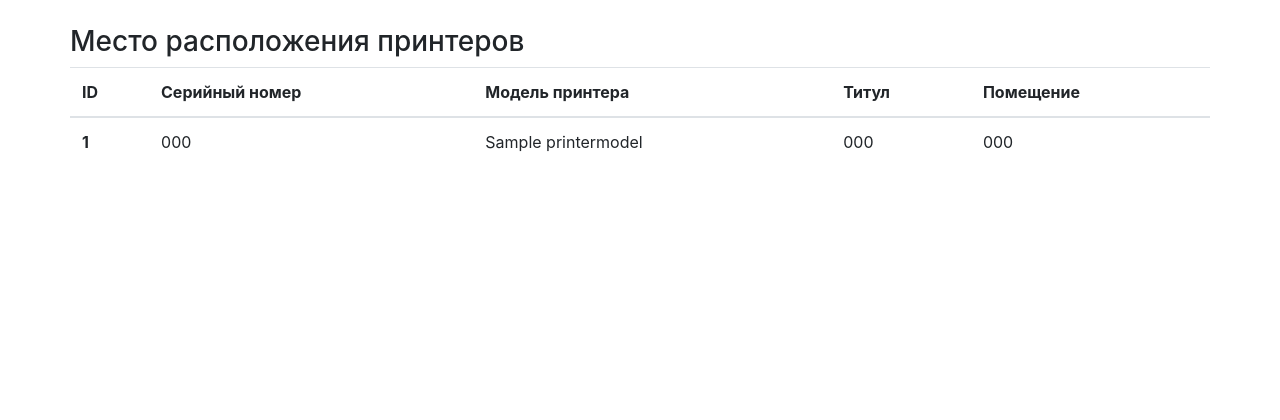
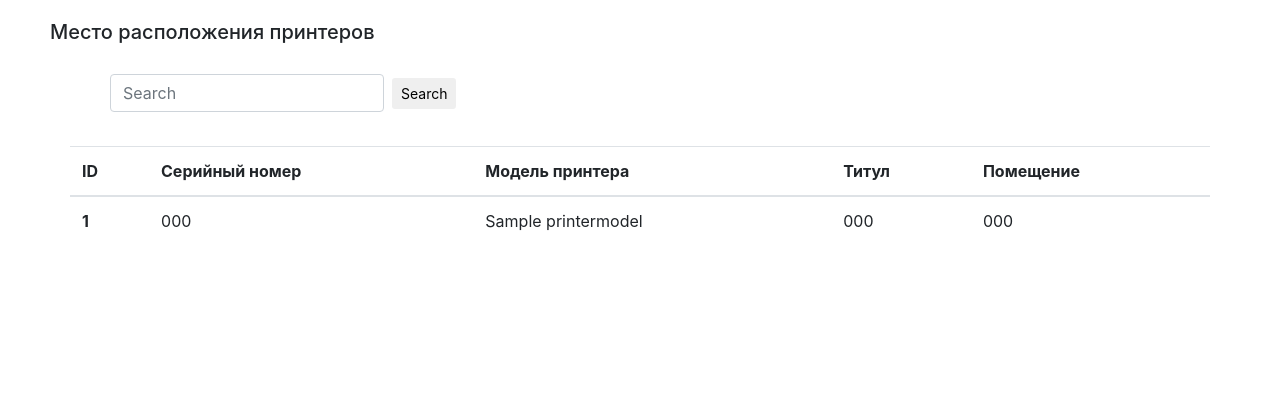
Before and after one commit to IldarProgrammist/InvWeb, a Django app: page /printer/location/ in a window 1280 px wide. Shown: the part 56-476 px from the top of the page. Run offline with Django 3.2, Linux system fonts and the light colour scheme; tables that the repository leaves empty hold one stand-in row (values such as "Sample post"); some libraries are stand-ins or nearby versions.

Commit message:
Добавление поиска в PrinterLocation

```diff
--- a/InvWeb/settings.py
+++ b/InvWeb/settings.py
@@ -30,7 +30,6 @@ INSTALLED_APPS = [
     'localization',
     'import_export',
     'catrige',
-    'person',
 ]
 
 MIDDLEWARE = [
--- a/catrige/views.py
+++ b/catrige/views.py
@@ -1,6 +1,4 @@
-from django.shortcuts import render
 from django.views.generic import ListView
-
 from catrige.models import CatrigeModel
 
 
--- a/printer/urls.py
+++ b/printer/urls.py
@@ -4,6 +4,8 @@ from printer.views import *
 urlpatterns = [
     path('',  PrinterInfoView.as_view(), name='printer'),
     path('list/', PrinterList.as_view(), name='printerList'),
-    path('location/', PrinterLocation.as_view(), name='printerLocation')
+    # path('location/', PrinterLocation.as_view(), name='printerLocation'),
+
+    path('location/', printerListView, name='printerLocation'),
 
 ]
--- a/printer/views.py
+++ b/printer/views.py
@@ -1,6 +1,7 @@
+from django.shortcuts import render
 from django.views.generic import ListView
 from printer.models import *
-
+from django.db.models import Q
 
 class PrinterInfoView(ListView):
     model = PtinterCatrige
@@ -17,8 +18,28 @@ class PrinterList(ListView):
     context_object_name = 'PrinterList'
     template_name = 'printer/PrinterList.html'
 
+
+
 class PrinterLocation(ListView):
     model = Printer
     queryset = Printer.objects.all()
     context_object_name = 'PrinterList'
     template_name = 'printer/printerLocation.html'
+
+def printerListView(request):
+
+    searchQwery = request.GET.get('search', '')
+    if searchQwery:
+        printer = Printer.objects.filter(Q(serialNumber__contains=searchQwery))
+    else:
+        printer = Printer.objects.all()
+
+    return render(request,'printer/printerLocation.html', context={'printer_': printer})
+
+
+
+
+# class SearchPrinter(ListView):
+#     model = Printer
+#     template_name = 'printer/search_results.html'
+#     context_object_name = 'printers'
--- a/static/static_dev/css/style.css
+++ b/static/static_dev/css/style.css
@@ -71,5 +71,15 @@ a>navbar-brand{
 }
 
 .List-title{
-    margin-top: 25px;
+    margin: 20px;
+    padding-left: 30px;
+    font-size: 20px;
 }
+
+
+
+
+.search-locationPrinter{
+    margin: 10px;
+    padding-left: 100px;
+}
--- a/templates/printer/printerLocation.html
+++ b/templates/printer/printerLocation.html
@@ -8,15 +8,22 @@
 
     {% block content %}
 
-        <div class="container">
-         <div class="row">
-                <h3 class="List-title">Место расположения принтеров</h3>
+
+     <h3 class="List-title">Место расположения принтеров</h3>
+
+
+                <div class="search-locationPrinter">
+                    <form action="{%  url 'printerLocation' %}" method="get"  class="form-inline md-form mr-auto mb-4">
+                        <input name="search"  class="form-control mr-sm-2" type="text" placeholder="Search" aria-label="Search">
+                        <button class="btn aqua-gradient btn-rounded btn-sm my-0" type="submit">Search</button>
+                    </form>
+                </div>
 
 
 
+        <div class="container">
+         <div class="row">
                 <table class="table">
-
-                    {% for prtinter in PrinterList %}
 
                           <thead>
                             <tr>
@@ -28,6 +35,8 @@
 
                             </tr>
                           </thead>
+                     {% for prtinter in printer_ %}
+
                               <tbody>
                                 <tr>
                                   <th scope="row">{{ prtinter.id }}</th>
@@ -37,8 +46,10 @@
                                   <td>{{ prtinter.room.numberRoom }}</td>
                                 </tr>
                               </tbody>
+
                     {% endfor %}
                 </table>
+
             </div>
         </div>
             </div>
```
Also changed, not shown: templates/printer/search_results.html (added, +26 -0 lines).
